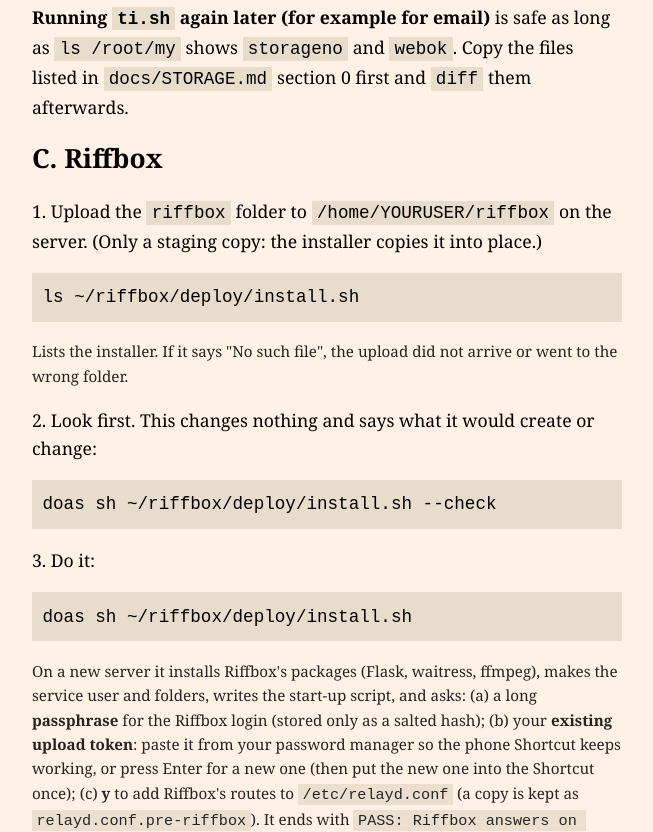
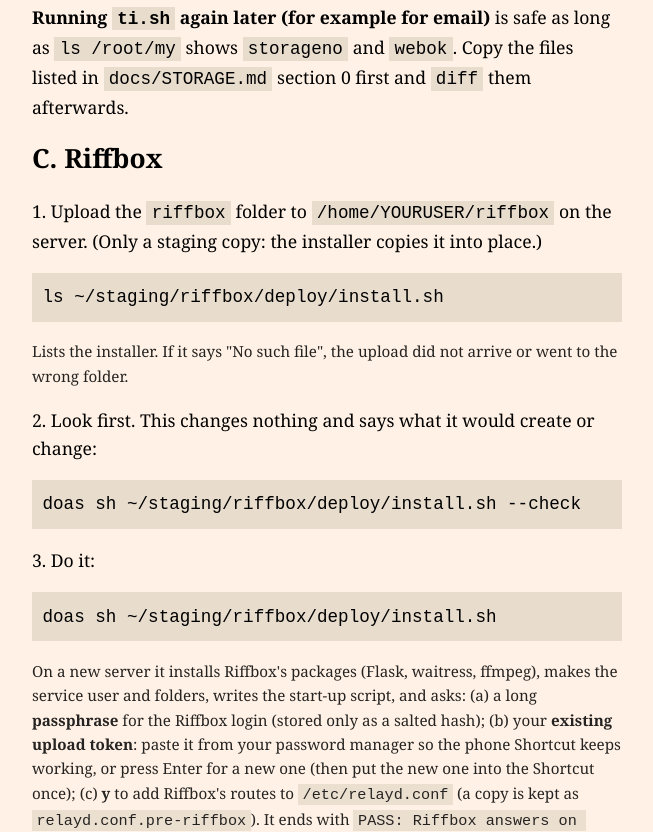
Before and after one commit to sodasam1/personal-site, a plain HTML site: page RESTORE.html in a window 1280 px wide. Shown: the part 4422-5254 px from the top of the page, without its empty margins (313-966 px from the left). Drawn offline with Linux system fonts and the light colour scheme.

Commit message:
Docs: uploaded install folders go under ~/staging/<app>, not the top of the home folder
Only the documentation and usage comments change: the installers find their files from their own location, so any folder works.
~/staging/{login,riffbox,music-share,version-control,server}. Historic phase notes, archive/ and the frozen legacy installer are left as they were.

Co-Authored-By: Claude Sonnet 5.5 <noreply@anthropic.com>
Claude-Session: https://claude.ai/code/session_01BSXodimDwJkVd2xWkbUCmD

```diff
--- a/RESTORE.html
+++ b/RESTORE.html
@@ -58,9 +58,9 @@ Press <kbd>Esc</kbd>, then type <code>:wq</code> and Enter to save.</p>
 
 <h2>B2. The site login (one passphrase for every private app and page)</h2>
 <p>1. Upload the <code>login</code> folder to <code>/home/YOURUSER/login</code> on the server.</p>
-<pre>doas sh ~/login/deploy/install.sh --check</pre>
+<pre>doas sh ~/staging/login/deploy/install.sh --check</pre>
 <p class="why">Look first: it prints what it would create and change, and changes nothing.</p>
-<pre>doas sh ~/login/deploy/install.sh</pre>
+<pre>doas sh ~/staging/login/deploy/install.sh</pre>
 <p class="why">Installs the login service, creates <code>/etc/site-auth</code> (a random master key and your passphrase's salted hash; it asks for the passphrase once, 15
 characters or more), and asks <b>y</b> before adding <code>/login</code> and <code>/private</code> routes to <code>/etc/relayd.conf</code> (a copy is kept as <code>relayd.conf.pre-sitelogin</code>).
 It ends with <code>PASS: Site login answers on 127.0.0.1:8099</code>. Then, on your own computer: <code>sh tools/gate-test-login.sh yourdomain</code> (Windows: <code>tools\gate-test-login.ps1 -Domain yourdomain</code>).</p>
@@ -87,17 +87,17 @@ Do not attach the volume yet.</li>
 
 <h2>C. Riffbox</h2>
 <p>1. Upload the <code>riffbox</code> folder to <code>/home/YOURUSER/riffbox</code> on the server. (Only a staging copy: the installer copies it into place.)</p>
-<pre>ls ~/riffbox/deploy/install.sh</pre>
+<pre>ls ~/staging/riffbox/deploy/install.sh</pre>
 <p class="why">Lists the installer. If it says "No such file", the upload did not arrive or went to the wrong folder.</p>
 <p>2. Look first. This changes nothing and says what it would create or change:</p>
-<pre>doas sh ~/riffbox/deploy/install.sh --check</pre>
+<pre>doas sh ~/staging/riffbox/deploy/install.sh --check</pre>
 <p>3. Do it:</p>
-<pre>doas sh ~/riffbox/deploy/install.sh</pre>
+<pre>doas sh ~/staging/riffbox/deploy/install.sh</pre>
 <p class="why">On a new server it installs Riffbox's packages (Flask, waitress, ffmpeg), makes the service user and folders, writes the start-up script, and asks:
 (a) a long <b>passphrase</b> for the Riffbox login (stored only as a salted hash); (b) your <b>existing upload token</b>: paste it from your password manager so the
 phone Shortcut keeps working, or press Enter for a new one (then put the new one into the Shortcut once); (c) <b>y</b> to add Riffbox's routes to
 <code>/etc/relayd.conf</code> (a copy is kept as <code>relayd.conf.pre-riffbox</code>). It ends with <code>PASS: Riffbox answers on 127.0.0.1:8100</code>.</p>
-<p>Everyday updates later: upload the folder again and run <code>doas sh ~/riffbox/deploy/install.sh --app-files-only</code> (copies only the app and restarts it).
+<p>Everyday updates later: upload the folder again and run <code>doas sh ~/staging/riffbox/deploy/install.sh --app-files-only</code> (copies only the app and restarts it).
 If a setting is wrong, <code>--repair</code> shows each fix and asks first.</p>
 
 <h2>D. Your recordings (Riffbox data restore)</h2>
@@ -120,7 +120,7 @@ If a setting is wrong, <code>--repair</code> shows each fix and asks first.</p>
 <ul>
 <li><b>Riffbox does not answer:</b> <code>doas rcctl check riffbox</code> then <code>tail -30 /var/log/daemon</code> (the last lines of the server's log).</li>
 <li><b>relayd rejects the file:</b> put the copy back with <code>doas cp -p /etc/relayd.conf.pre-riffbox /etc/relayd.conf</code> and <code>doas rcctl reload relayd</code>.</li>
-<li><b>FreeFileSync cannot delete or replace files in <code>~/riffbox</code>:</b> something there is owned by root. Fix once: <code>doas chown -R YOURUSER:YOURUSER ~/riffbox</code> (only that staging folder).</li>
+<li><b>FreeFileSync cannot delete or replace files in <code>~/staging/riffbox</code>:</b> something there is owned by root. Fix once: <code>doas chown -R YOURUSER:YOURUSER ~/staging/riffbox</code> (only that staging folder).</li>
 <li><b>Locked out after wrong passphrases:</b> <code>doas rcctl restart riffbox</code> clears the counter.</li>
 <li><b>Anything else:</b> every installer has <code>--check</code>; run it and read what it says before changing anything.</li>
 </ul>
```
Also changed, not shown: 4 other files.
